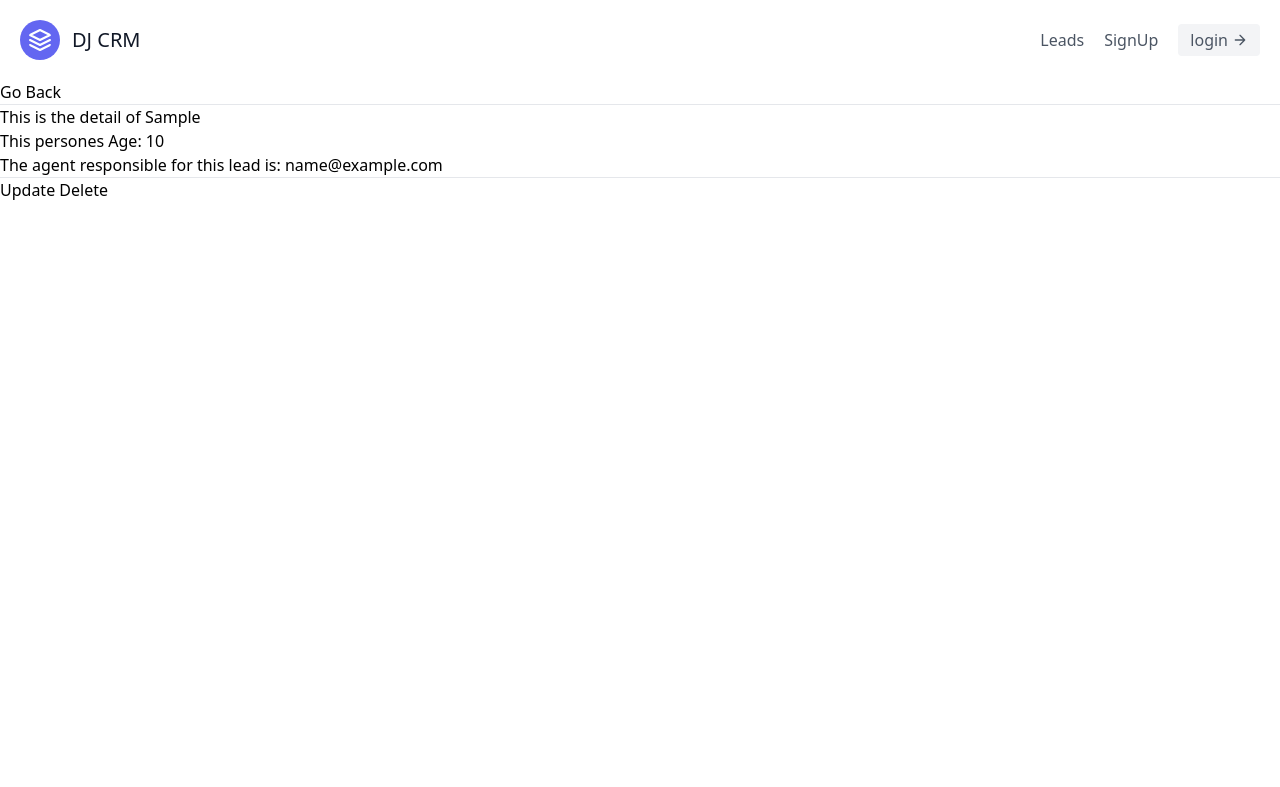
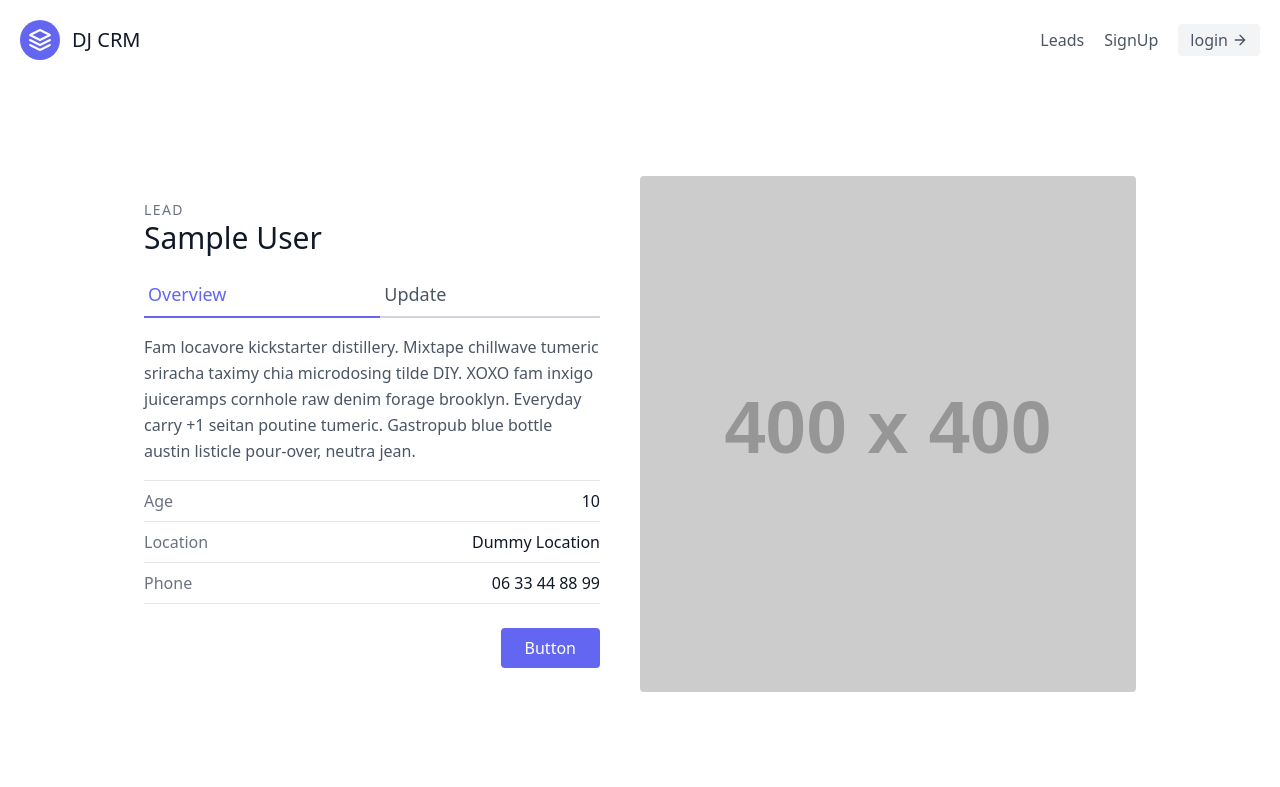
Before and after one commit to Youssef-Chibane/second_crm, a Django app: page /leads/1/ in a window 1280 px wide. Shown: the top 787 px of the page. Run offline with Django 5.2, Linux system fonts and the light colour scheme; tables that the repository leaves empty hold one stand-in row (values such as "Sample post"); grey boxes labelled with a size stand in for pictures from a placeholder-image service; some libraries are stand-ins or nearby versions.

Commit message:
still_styling

```diff
--- a/leads/templates/leads/lead_detail.html
+++ b/leads/templates/leads/lead_detail.html
@@ -1,13 +1,43 @@
 {% extends "base.html" %}
 {% block content %}
 
-    <a href="{% url 'leads:lead-list' %}">Go Back</a>
-    <hr>
-    <h1>This is the detail of {{ lead.first_name}} </h1>
-    <p>This persones Age: {{ lead.age }}</p>
-    <p>The agent responsible for this lead is: {{ lead.agent }}</p>
-    <hr>
-    <a href="{% url 'leads:lead-update' lead.pk %}">Update</a>
-    <a href="{% url 'leads:lead-delete' lead.pk %}">Delete</a>
+<section class="text-gray-600 body-font overflow-hidden">
+  <div class="container px-5 py-24 mx-auto">
+    <div class="lg:w-4/5 mx-auto flex flex-wrap">
+      <div class="lg:w-1/2 w-full lg:pr-10 lg:py-6 mb-6 lg:mb-0">
+        <h2 class="text-sm title-font text-gray-500 tracking-widest">LEAD</h2>
+        <h1 class="text-gray-900 text-3xl title-font font-medium mb-4">{{ lead.first_name }} {{ lead.last_name }}</h1>
+        <div class="flex mb-4">
+          <a class="flex-grow text-indigo-500 border-b-2 border-indigo-500 py-2 text-lg px-1">Overview</a>
+          <a href="{% url 'leads:lead-update' lead.pk %}"
+            class="flex-grow border-b-2 border-gray-300 py-2 text-lg px-1">Update</a>
+        </div>
+        <p class="leading-relaxed mb-4">Fam locavore kickstarter distillery.
+          Mixtape chillwave tumeric sriracha taximy chia microdosing tilde DIY.
+          XOXO fam inxigo juiceramps cornhole raw denim forage brooklyn.
+          Everyday carry +1 seitan poutine tumeric. Gastropub blue bottle austin
+          listicle pour-over, neutra jean.</p>
+        <div class="flex border-t border-gray-200 py-2">
+          <span class="text-gray-500">Age</span>
+          <span class="ml-auto text-gray-900">{{ lead.age}}</span>
+        </div>
+        <div class="flex border-t border-gray-200 py-2">
+          <span class="text-gray-500">Location</span>
+          <span class="ml-auto text-gray-900">Dummy Location</span>
+        </div>
+        <div class="flex border-t border-b mb-6 border-gray-200 py-2">
+          <span class="text-gray-500">Phone</span>
+          <span class="ml-auto text-gray-900">06 33 44 88 99</span>
+        </div>
+        <div class="flex">
+          <button
+            class="flex ml-auto text-white bg-indigo-500 border-0 py-2 px-6 focus:outline-none hover:bg-indigo-600 rounded">Button</button>
+        </div>
+      </div>
+      <img alt="ecommerce" class="lg:w-1/2 w-full lg:h-auto h-64 object-cover object-center rounded"
+        src="https://dummyimage.com/400x400">
+    </div>
+  </div>
+</section>
 
 {% endblock content %}
```
Also changed, not shown: leads/templates/leads/lead_update.html (+27 -8 lines).
